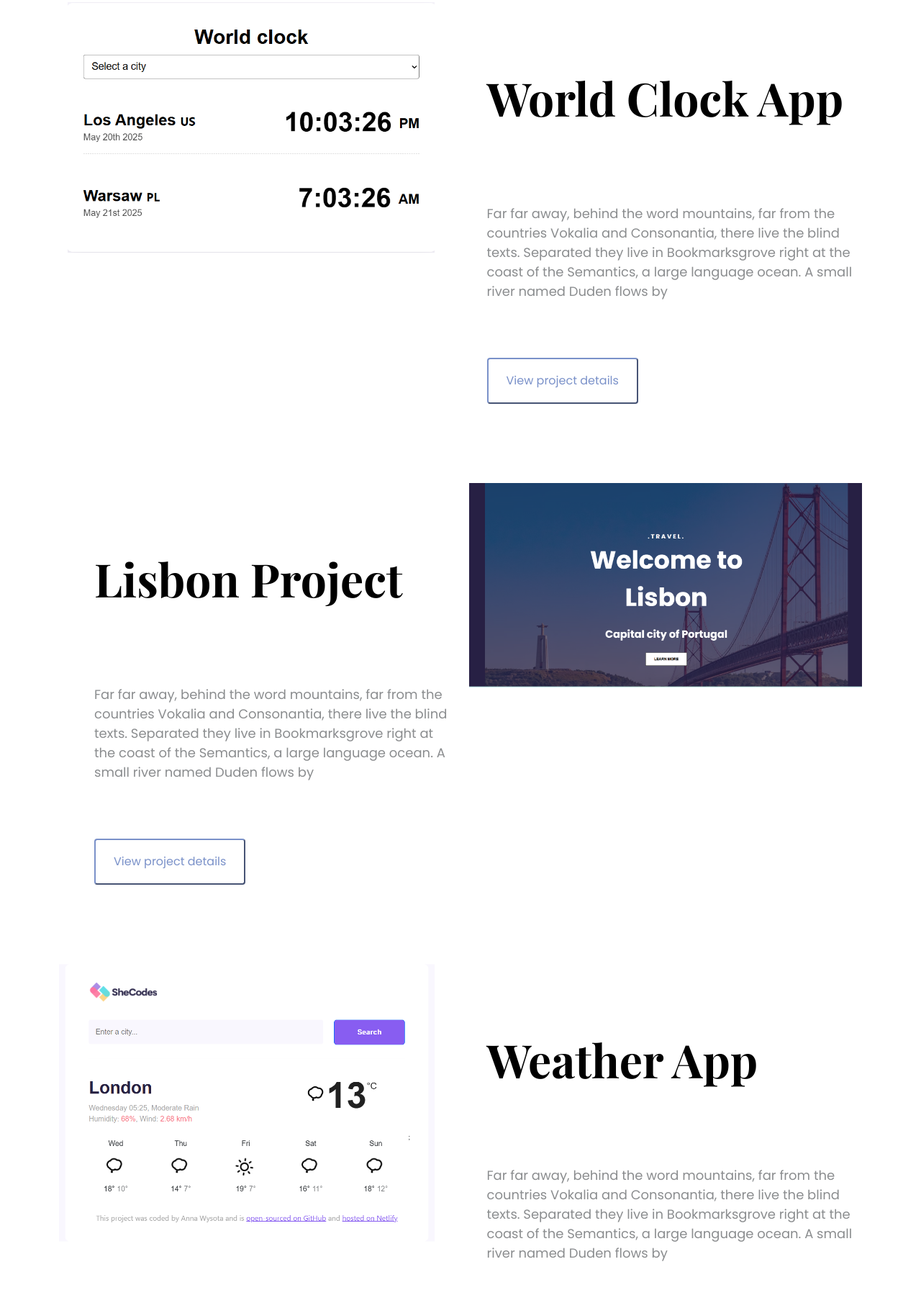
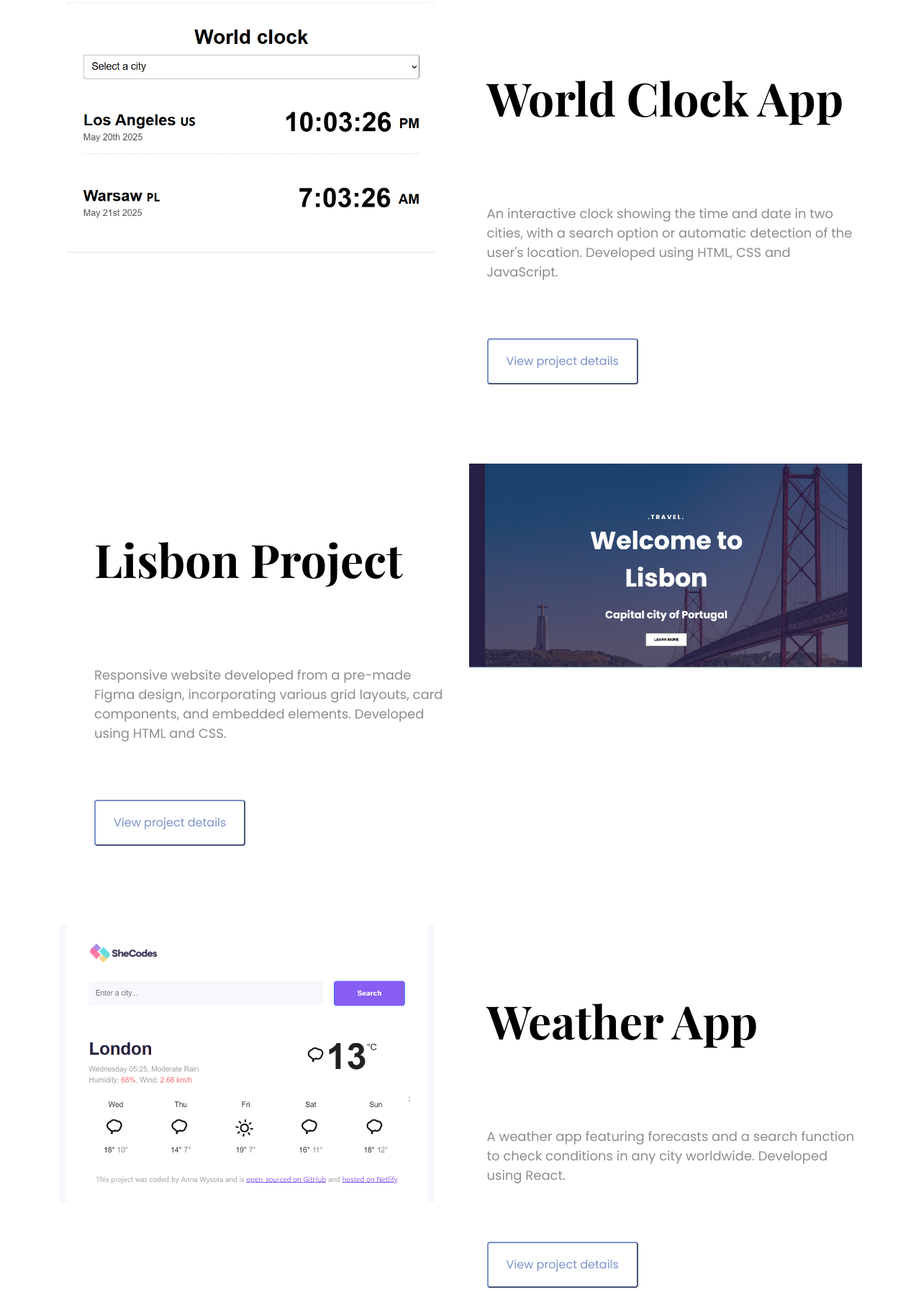
Before and after one commit to anatol-coder/MyWebsite, a plain HTML site: page index.html in a window 1280 px wide. Shown: the part 838-2630 px from the top of the page at 72% size. Drawn offline with nearby package versions, Linux system fonts and the light colour scheme; a web font is replaced by a local one.

Commit message:
Updated projects' descriptions

```diff
--- a/index.html
+++ b/index.html
@@ -76,10 +76,9 @@
             <div class="col description">
               <h2 class="mb-5">World Clock App</h2>
               <p class="mb-4 text-muted">
-                Far far away, behind the word mountains, far from the countries
-                Vokalia and Consonantia, there live the blind texts. Separated
-                they live in Bookmarksgrove right at the coast of the Semantics,
-                a large language ocean. A small river named Duden flows by
+                An interactive clock showing the time and date in two cities,
+                with a search option or automatic detection of the user's
+                location. Developed using HTML, CSS and JavaScript.
               </p>
               <a href="/work.html">
                 <button class="btn-branding-outsourcing">
@@ -94,10 +93,9 @@
           <div class="col-6 description">
             <h2 class="mb-5">Lisbon Project</h2>
             <p class="mb-4 text-muted">
-              Far far away, behind the word mountains, far from the countries
-              Vokalia and Consonantia, there live the blind texts. Separated
-              they live in Bookmarksgrove right at the coast of the Semantics, a
-              large language ocean. A small river named Duden flows by
+              Responsive website developed from a pre-made Figma design,
+              incorporating various grid layouts, card components, and embedded
+              elements. Developed using HTML and CSS.
             </p>
             <a href="/work.html">
               <button class="btn-branding-outsourcing">
@@ -126,10 +124,8 @@
           <div class="col description">
             <h2 class="mb-5">Weather App</h2>
             <p class="mb-4 text-muted">
-              Far far away, behind the word mountains, far from the countries
-              Vokalia and Consonantia, there live the blind texts. Separated
-              they live in Bookmarksgrove right at the coast of the Semantics, a
-              large language ocean. A small river named Duden flows by
+              A weather app featuring forecasts and a search function to check
+              conditions in any city worldwide. Developed using React.
             </p>
             <a href="/work.html">
               <button class="btn-branding-outsourcing">
@@ -149,10 +145,9 @@
           <div class="col description">
             <h2 class="mb-5">Dictionary App</h2>
             <p class="mb-4 text-muted">
-              Far far away, behind the word mountains, far from the countries
-              Vokalia and Consonantia, there live the blind texts. Separated
-              they live in Bookmarksgrove right at the coast of the Semantics, a
-              large language ocean. A small river named Duden flows by
+              An interactive dictionary app featuring phonetics with
+              pronunciation, definitions, example sentences, synonyms, and a set
+              of nine related images. Developed using React.
             </p>
             <a href="/work.html">
               <button class="btn-branding-outsourcing">
```
